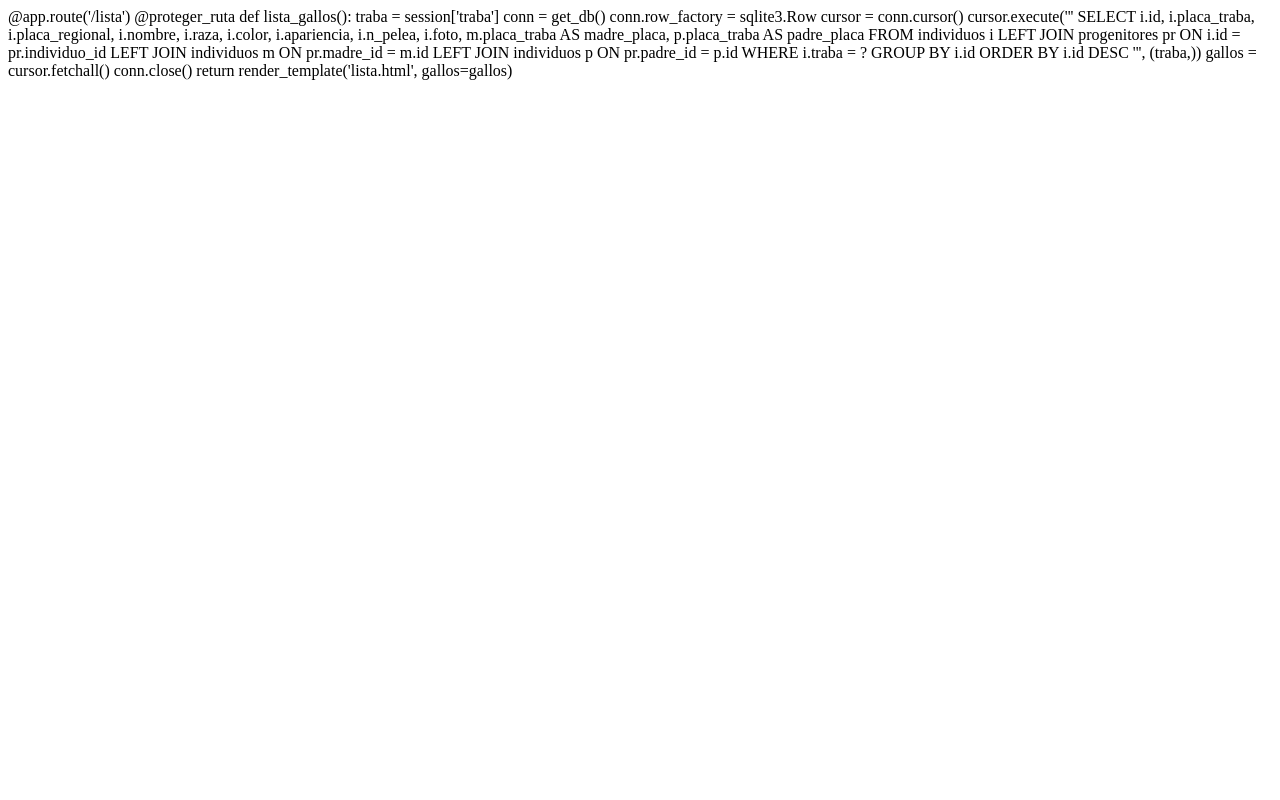
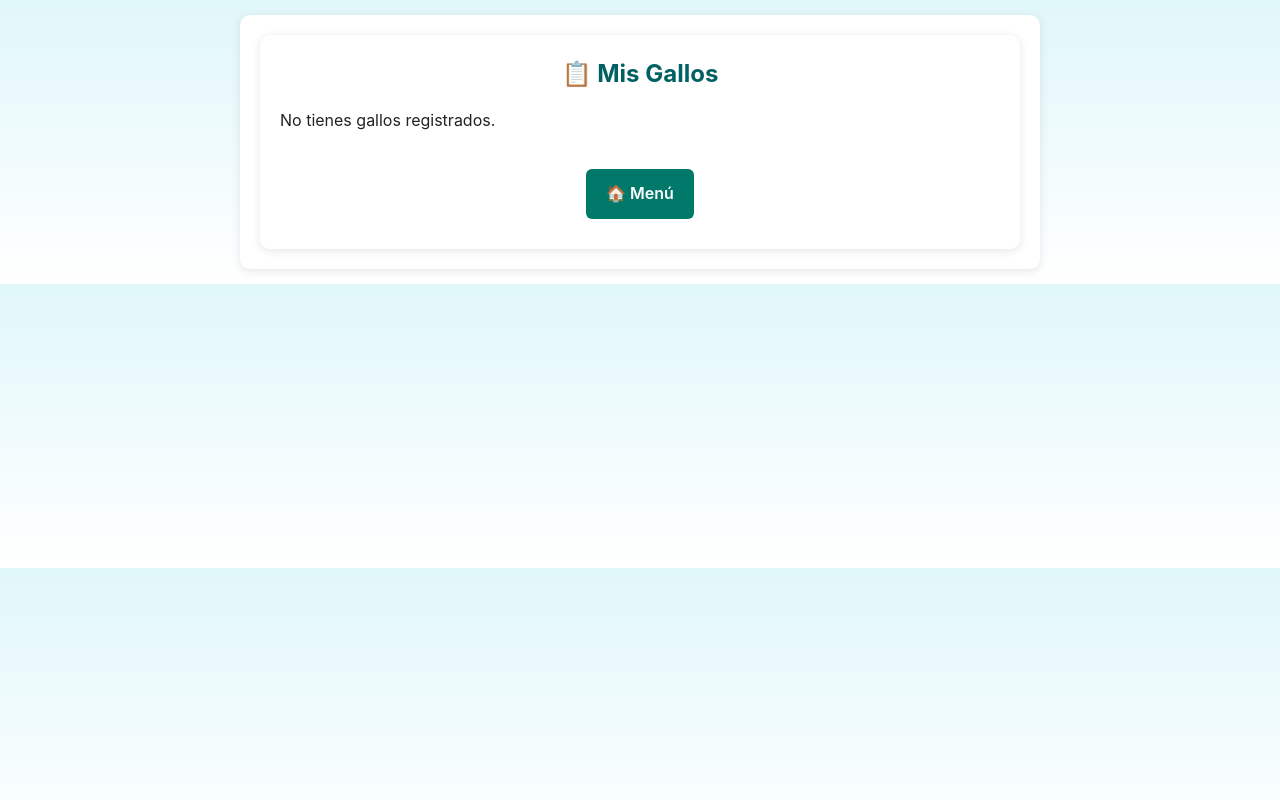
Before and after one commit to danny437/GalloFinoRD, a Flask app: template templates/lista.html in a window 1280 px wide. Run offline with Flask 3, Linux system fonts and the light colour scheme; the template is opened without the code that fills it, so the values that code supplies are empty.

Commit message:
Update lista.html

```diff
--- a/templates/lista.html
+++ b/templates/lista.html
@@ -1,24 +1,39 @@
-@app.route('/lista')
-@proteger_ruta
-def lista_gallos():
-    traba = session['traba']
-    conn = get_db()
-    conn.row_factory = sqlite3.Row
-    cursor = conn.cursor()
-    cursor.execute('''
-        SELECT
-            i.id, i.placa_traba, i.placa_regional, i.nombre, i.raza,
-            i.color, i.apariencia, i.n_pelea, i.foto,
-            m.placa_traba AS madre_placa,
-            p.placa_traba AS padre_placa
-        FROM individuos i
-        LEFT JOIN progenitores pr ON i.id = pr.individuo_id
-        LEFT JOIN individuos m ON pr.madre_id = m.id
-        LEFT JOIN individuos p ON pr.padre_id = p.id
-        WHERE i.traba = ?
-        GROUP BY i.id
-        ORDER BY i.id DESC
-    ''', (traba,))
-    gallos = cursor.fetchall()
-    conn.close()
-    return render_template('lista.html', gallos=gallos)
+<!-- templates/lista.html -->
+{% extends "base.html" %}
+
+{% block title %}Mis Gallos{% endblock %}
+
+{% block content %}
+<div class="container">
+  <h2>📋 Mis Gallos</h2>
+  {% if gallos %}
+    <table>
+      <thead>
+        <tr>
+          <th>Placa Traba</th>
+          <th>Nombre</th>
+          <th>Raza</th>
+          <th>Madre</th>
+          <th>Padre</th>
+        </tr>
+      </thead>
+      <tbody>
+        {% for g in gallos %}
+        <tr>
+          <td>{{ g.placa_traba }}</td>
+          <td>{{ g.nombre or '—' }}</td>
+          <td>{{ g.raza }}</td>
+          <td>{{ g.madre_placa or '—' }}</td>
+          <td>{{ g.padre_placa or '—' }}</td>
+        </tr>
+        {% endfor %}
+      </tbody>
+    </table>
+  {% else %}
+    <p>No tienes gallos registrados.</p>
+  {% endif %}
+  <div class="acciones-centradas">
+    <a href="{{ url_for('menu_principal') }}" class="btn">🏠 Menú</a>
+  </div>
+</div>
+{% endblock %}
```
